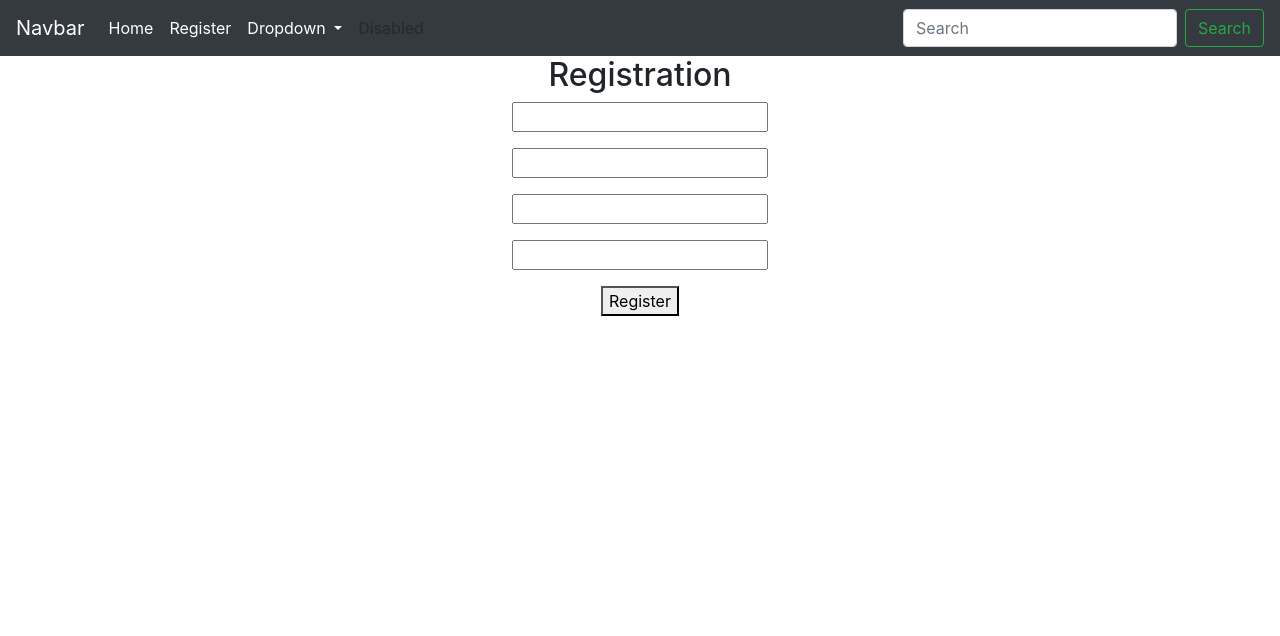
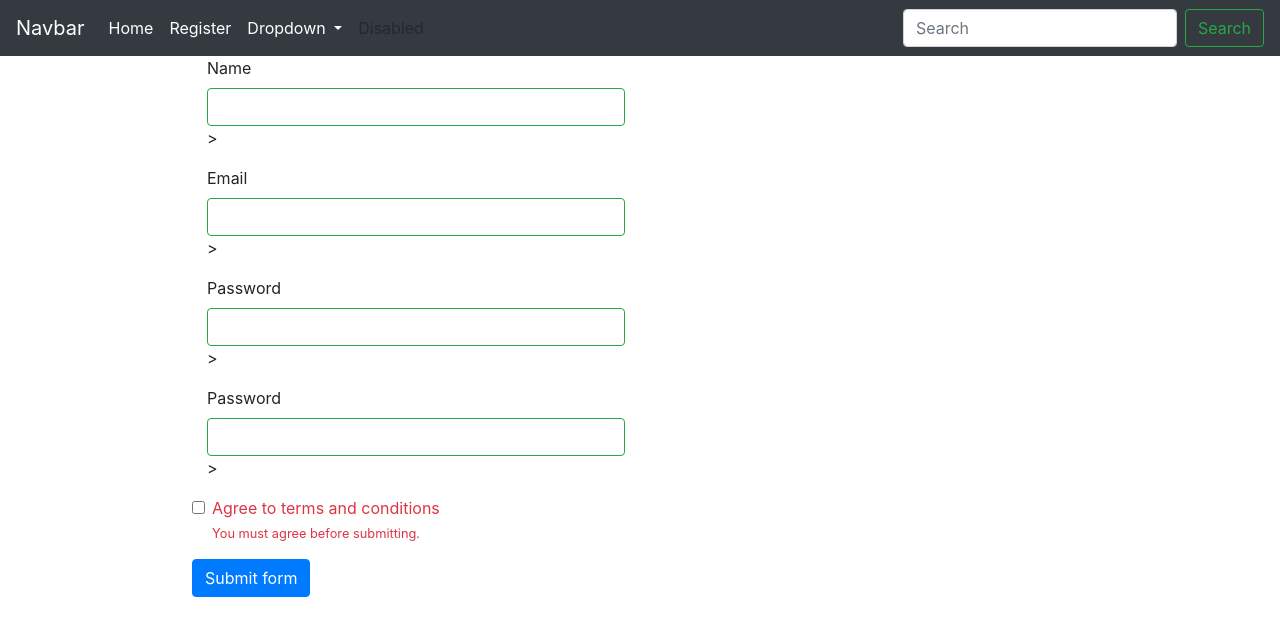
Before and after one commit to Vladimir-Strelec/Online_Shop, a Django app: page /register/ in a window 1280 px wide. Shown: the top 636 px of the page. Run offline with Django 5.2, Linux system fonts and the light colour scheme; some libraries are stand-ins or nearby versions.

Commit message:
conect to bootstrap and they forms

```diff
--- a/djsite/project/project/account/forms.py
+++ b/djsite/project/project/account/forms.py
@@ -4,10 +4,10 @@ from django.contrib.auth.models import User
 
 
 class RegisterUserForm(UserCreationForm):
-    first_name = forms.CharField(label='name', widget=forms.TextInput(attrs={'class': 'form-input'}))
-    email = forms.EmailField(label='email', widget=forms.EmailInput(attrs={'class': 'form-input'}))
-    password1 = forms.CharField(label='password', widget=forms.PasswordInput(attrs={'class': 'form-input'}))
-    password2 = forms.CharField(label='password', widget=forms.PasswordInput(attrs={'class': 'form-input'}))
+    first_name = forms.CharField(label='Name', widget=forms.TextInput(attrs={'class': 'form-input'}))
+    email = forms.EmailField(label='Email', widget=forms.EmailInput(attrs={'class': 'form-input'}))
+    password1 = forms.CharField(label='Password', widget=forms.PasswordInput(attrs={'class': 'form-input'}))
+    password2 = forms.CharField(label='Password', widget=forms.PasswordInput(attrs={'class': 'form-input'}))
 
     class Meta:
         model = User
--- a/djsite/project/project/templates/register-user.html
+++ b/djsite/project/project/templates/register-user.html
@@ -3,14 +3,45 @@
 
 
 {% block content %}
-    <h2 style="text-align: center">Registration</h2>
-    <form action="{% url 'register' %}" method="post">
-        {% csrf_token %}
-        {% for row in form %}
-            <p style="text-align: center">{{ row }}</p>
-            <div class="form-error" style="text-align: center">{{ row.errors }}</div>
+<!--    <h2 style="text-align: center">Registration</h2>-->
+<!--    <form action="{% url 'register' %}" method="post">-->
+<!--        {% csrf_token %}-->
+<!--        {% for row in form %}-->
+<!--            <p style="text-align: center">-->
+<!--                <label class="form-label">{{row.label}}:</label>-->
+<!--                {{ row }}-->
+<!--            </p>-->
+<!--            <div class="form-error" style="text-align: center">{{ row.errors }}</div>-->
+<!--        {% endfor %}-->
+<!--        <button style="margin:0 auto;-->
+<!--    display:block" type="submit">Register</button>-->
+<!--    </form>-->
+<div style="margin:0 auto; display:block">
+    <form style="width: 70%; margin: 0 auto;">
+        {% for f in form %}
+        <div class="form-col" style="wight: 50%">
+            <div class="col-md-6 mb-3">
+                <label for="validationServer01">{{f.label}}</label>
+                <input type="text" class="form-control is-valid" id="validationServer01" required src={{f}}>
+                <div class="valid-feedback">
+                    {{f.errors}}
+                </div>
+            </div>
+        </div>
         {% endfor %}
-        <button style="margin:0 auto;
-    display:block" type="submit">Register</button>
+        <div class="form-group">
+            <div class="form-check">
+                <input class="form-check-input is-invalid" type="checkbox" value="" id="invalidCheck3"
+                       aria-describedby="invalidCheck3Feedback" required>
+                <label class="form-check-label" for="invalidCheck3">
+                    Agree to terms and conditions
+                </label>
+                <div id="invalidCheck3Feedback" class="invalid-feedback">
+                    You must agree before submitting.
+                </div>
+            </div>
+        </div>
+        <button class="btn btn-primary" type="submit">Submit form</button>
     </form>
+</div>
 {% endblock %}
```
